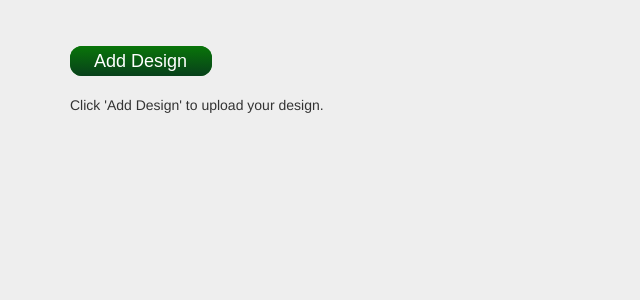
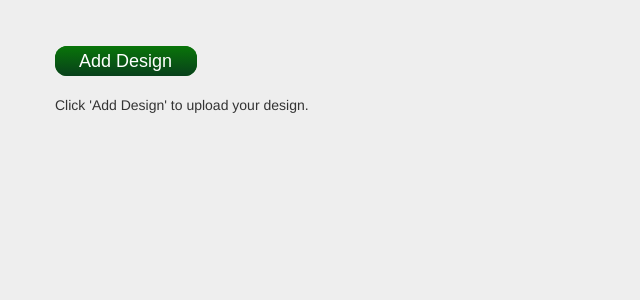
Before and after one commit to srkrish2/CRAFT_ARTD328_F16, a PHP site: page /designer/homepage.php in a window 1280 px wide. Shown: the part 51-351 px from the top of the page, without its empty margins (0-640 px from the left). Run offline with PHP 8.4, Linux system fonts and the light colour scheme; the visitor is signed in with stand-in values (Sample User, id 1); data that the repository does not hold is empty; some libraries are stand-ins or nearby versions.

Commit message:
aesthetics

```diff
--- a/designer/homepage.php
+++ b/designer/homepage.php
@@ -71,7 +71,7 @@
     <!-- End Nav Bar-->
 
       <!-- Button trigger modal -->
-
+        <div class='row'>
         <div>
           <a type="button" class="btn-add" href="design_form.php?design_id=0"> &nbsp&nbsp Add Design &nbsp&nbsp </a>
         </div>
@@ -124,7 +124,7 @@
         }
         mysqli_close($conn);
       ?>
-
+</div>
       </div>
 
     </div>
```
